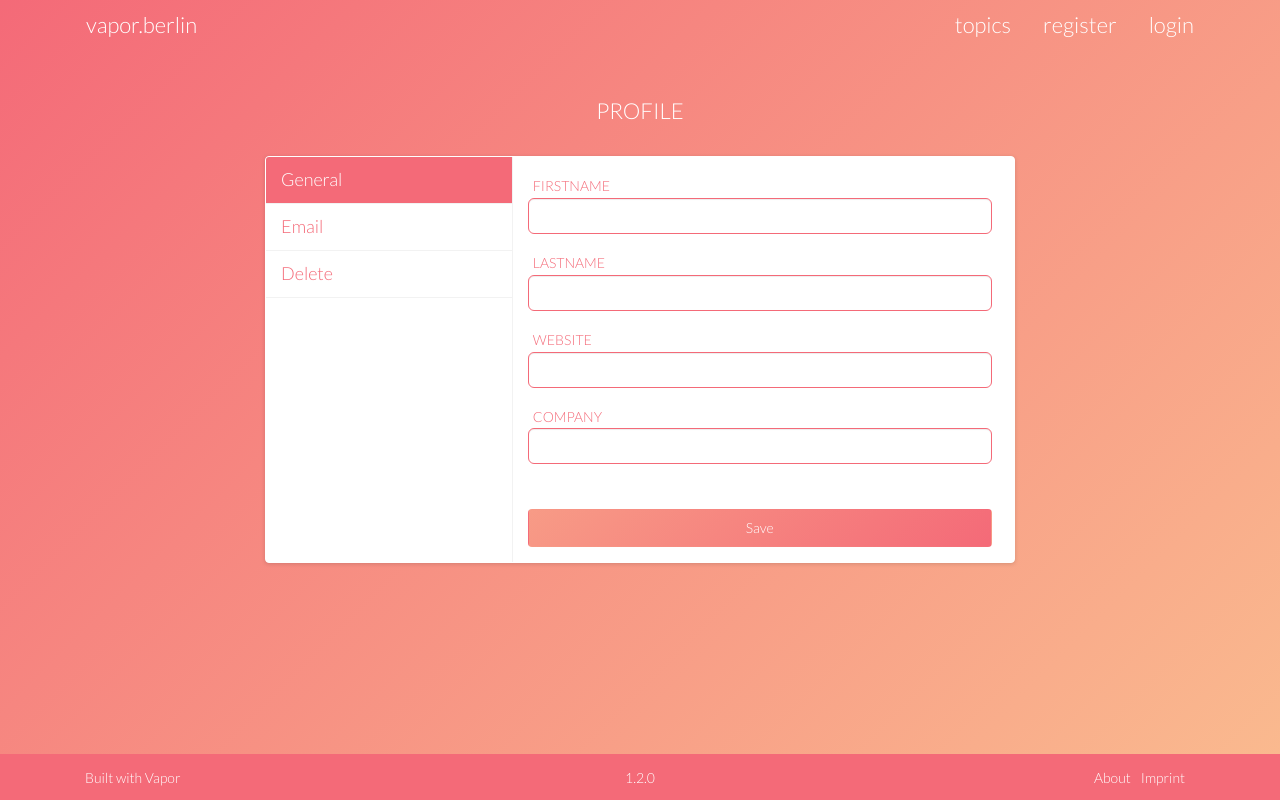
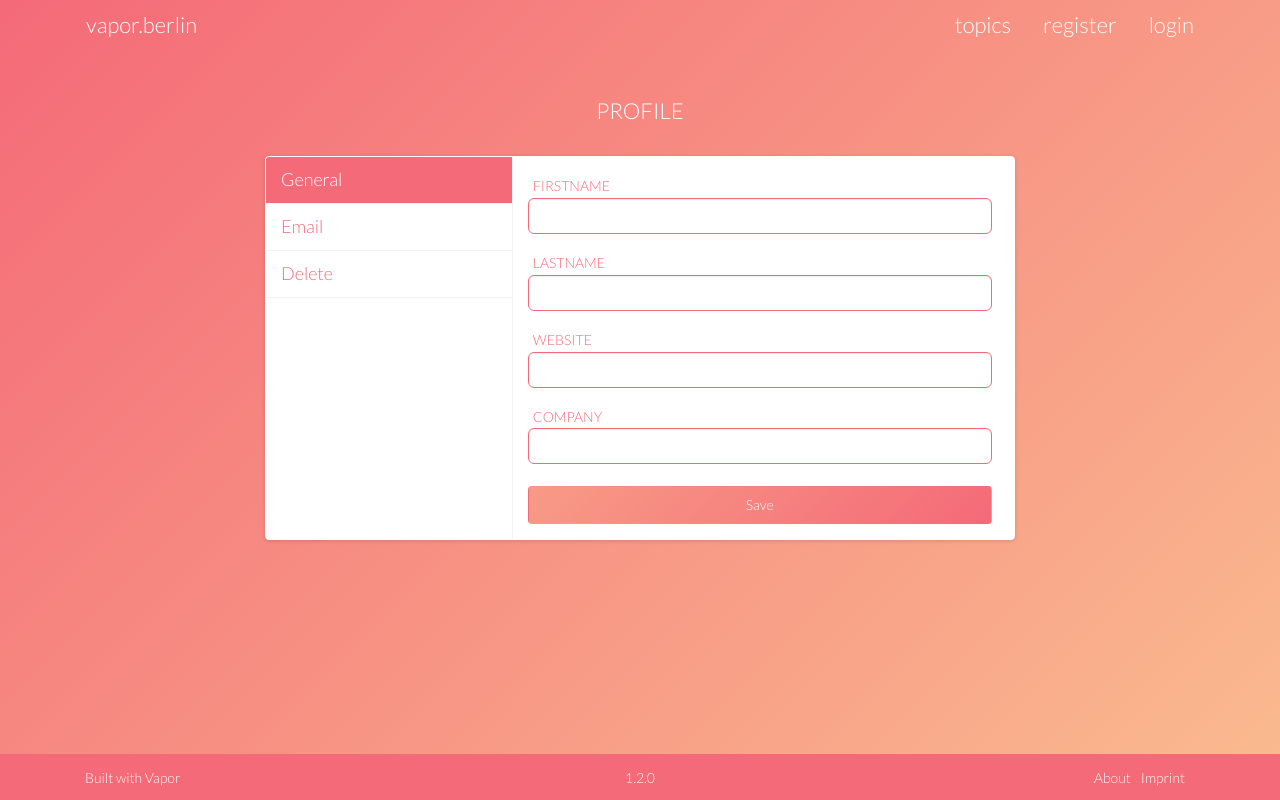
Before and after one commit to martinlasek/vaporberlinFE, a Vue app: page /#/profile in a window 1280 px wide. Built offline with nearby package versions, Linux system fonts and the light colour scheme.

Commit message:
profile form design improved

```diff
--- a/src/assets/styles/css/min/Profile.less
+++ b/src/assets/styles/css/min/Profile.less
@@ -9,6 +9,7 @@
     border: 1px solid @white;
     box-shadow: 0 1px 4px 0 rgba(0, 0, 0, 0.14);
     display: flex;
+    min-height: 350px;
     overflow: hidden;
 
     .left {
@@ -31,9 +32,16 @@
     }
 
     .right {
-      padding: 15px;
+      padding: 15px 15px 60px;
       position: relative;
       width: 66%;
+
+      .confirm-area {
+        bottom: 0;
+        position: absolute;
+        width: 100%;
+        padding: 15px 0;
+      }
     }
   }
 }
--- a/src/components/sites/Profile/DeleteUser.vue
+++ b/src/components/sites/Profile/DeleteUser.vue
@@ -10,10 +10,12 @@
           :disabled="true"
         />
       </div>
+      <spinner :isActive="spinner" />
+    </div>
+    <div class="row confirm-area">
       <div class="col-xs-12">
         <custom-button text="Delete" @click.native="deleteUser"/>
       </div>
-      <spinner :isActive="spinner" />
     </div>
   </div>
 </template>
--- a/src/components/sites/Profile/Email.vue
+++ b/src/components/sites/Profile/Email.vue
@@ -17,10 +17,12 @@
           label="new email"
         />
       </div>
+      <spinner :isActive="spinner" />
+    </div>
+    <div class="row confirm-area">
       <div class="col-xs-12">
         <custom-button text="Save" @click.native="save"/>
       </div>
-      <spinner :isActive="spinner" />
     </div>
   </div>
 </template>
--- a/src/components/sites/Profile/General.vue
+++ b/src/components/sites/Profile/General.vue
@@ -33,10 +33,12 @@
           :text="getValOf('company')"
         />
       </div>
+      <spinner :isActive="spinner" />
+    </div>
+    <div class="row confirm-area">
       <div class="col-xs-12">
         <custom-button text="Save" @click.native="save"/>
       </div>
-      <spinner :isActive="spinner" />
     </div>
   </div>
 </template>
```
Also changed, not shown: src/components/sites/Profile/Profile.vue (line endings or trailing spaces).
